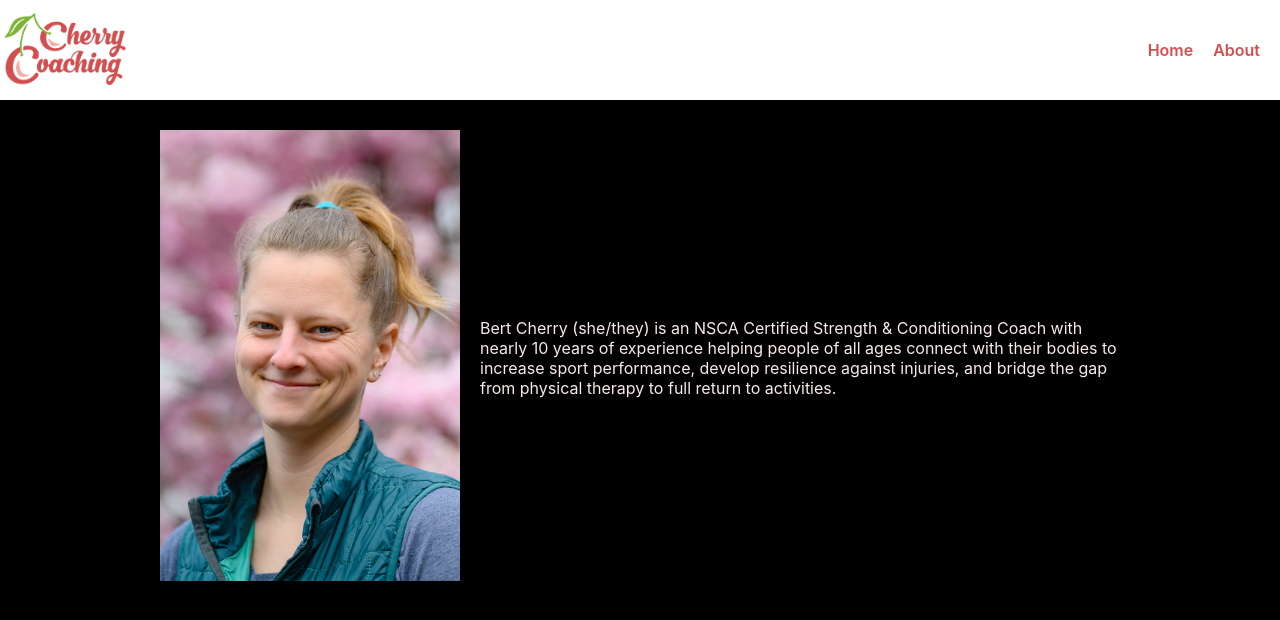
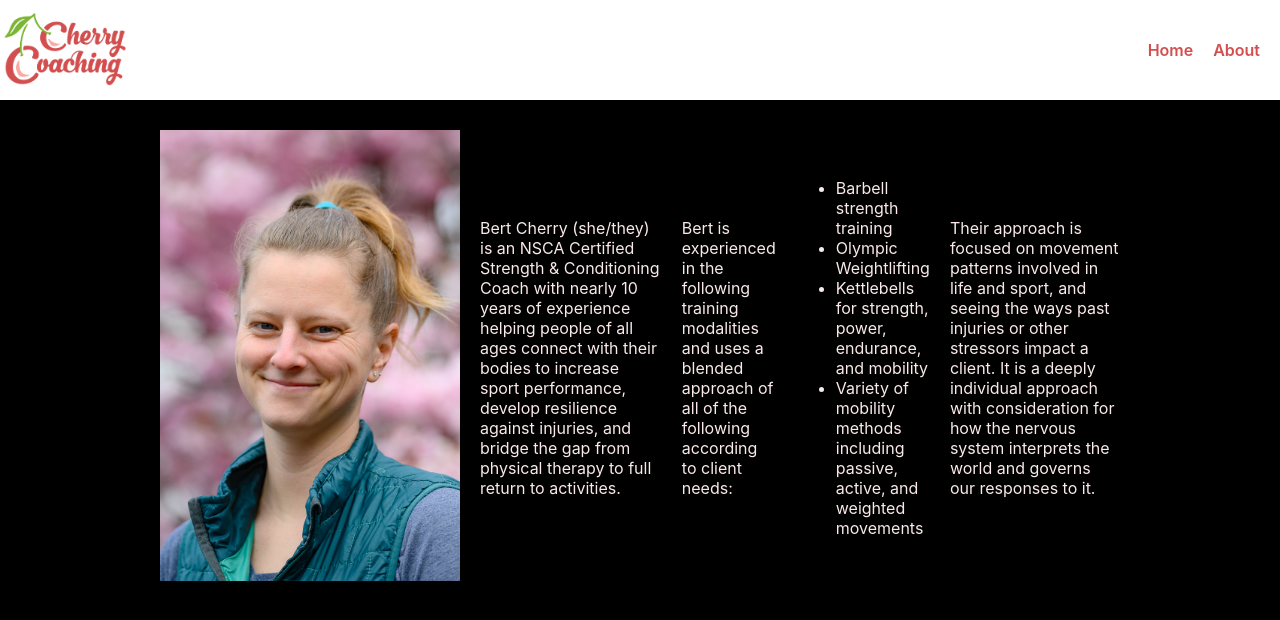
Before and after one commit to bertcherry/cherry-coaching, a React (Create React App) app: page /about in a window 1280 px wide. Shown: the top 620 px of the page. Built offline with nearby package versions, Linux system fonts and the light colour scheme.

Commit message:
update about

```diff
--- a/src/components/About/About.jsx
+++ b/src/components/About/About.jsx
@@ -9,6 +9,14 @@ const Home = () => {
                     <img src={headshot} alt='Bert, a white femme presenting person, stands in front of a blooming cherry tree.'/>
                 </div>
                 <div>Bert Cherry (she/they) is an NSCA Certified Strength & Conditioning Coach with nearly 10 years of experience helping people of all ages connect with their bodies to increase sport performance, develop resilience against injuries, and bridge the gap from physical therapy to full return to activities.</div>
+                <div>Bert is experienced in the following training modalities and uses a blended approach of all of the following according to client needs:</div>
+                <ul>
+                    <li>Barbell strength training</li>
+                    <li>Olympic Weightlifting</li>
+                    <li>Kettlebells for strength, power, endurance, and mobility</li>
+                    <li>Variety of mobility methods including passive, active, and weighted movements</li>
+                </ul>
+                <div>Their approach is focused on movement patterns involved in life and sport, and seeing the ways past injuries or other stressors impact a client. It is a deeply individual approach with consideration for how the nervous system interprets the world and governs our responses to it.</div>
             </div>
         </>
     )
```
